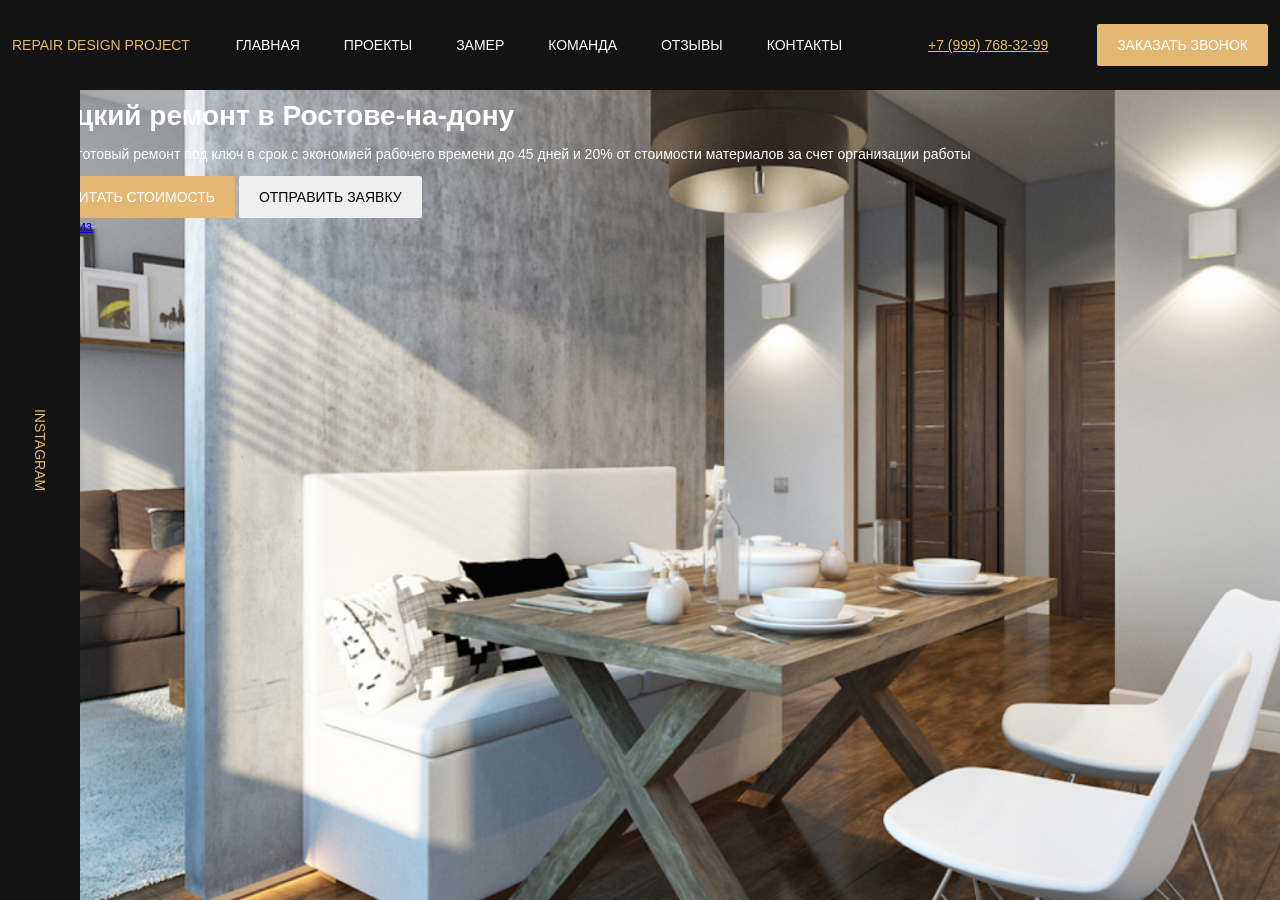
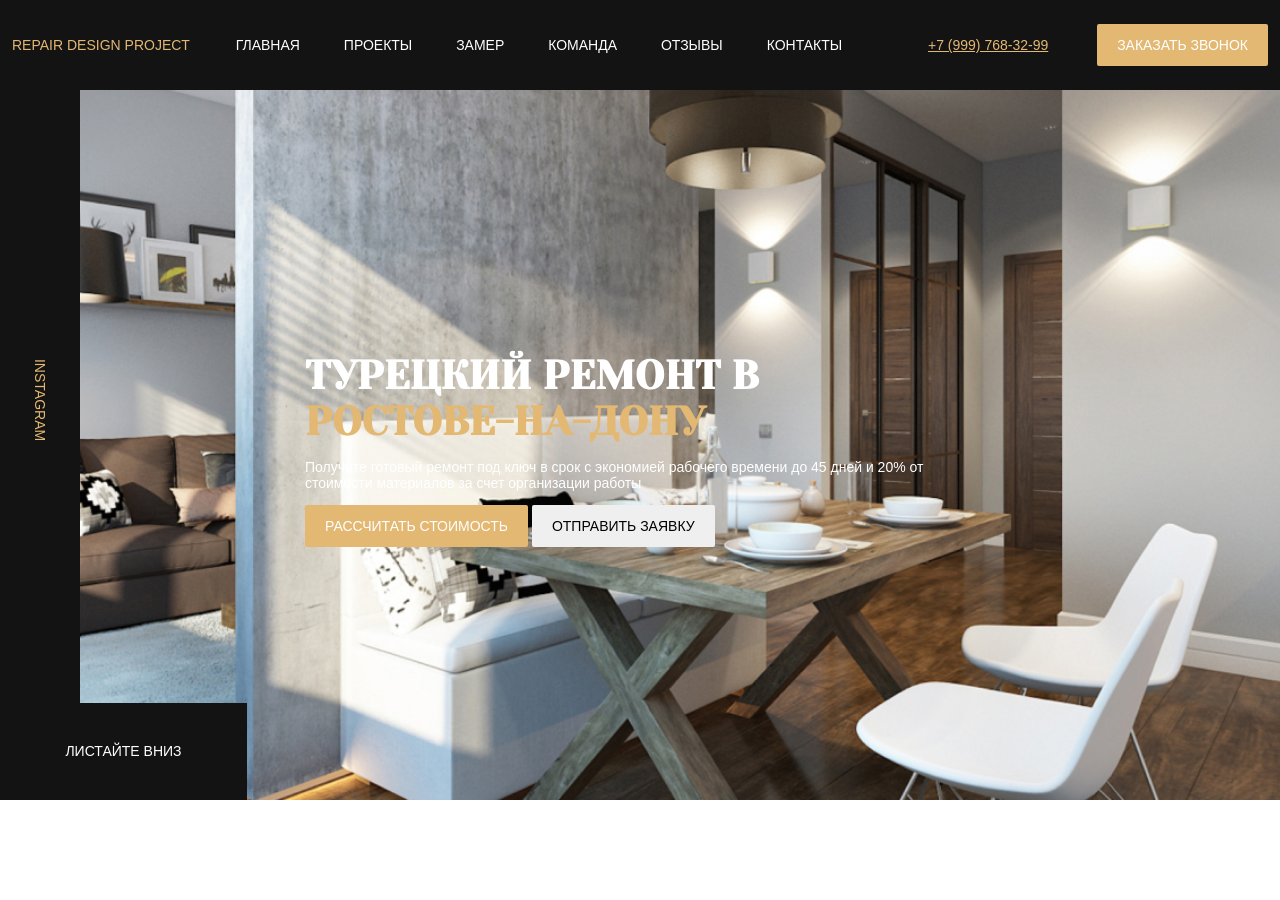
Before and after one commit to Shurenchikkwork/shurenchikk-work.best, a website: page index.html in a window 1280 px wide. After the commit the page ends 800 px from the top, so only its background shows below. Drawn offline with Linux system fonts and the light colour scheme.

Commit message:
add dtyles to h1

```diff
--- a/index.html
+++ b/index.html
@@ -5,6 +5,7 @@
     <meta name="viewport" content="width=device-width, initial-scale=1.0">
     <meta http-equiv="X-UA-Compatible" content="ie=edge">
     <link rel="stylesheet" href="css/style.css">
+    <link href="https://fonts.googleapis.com/css?family=Yeseva+One&display=swap&subset=cyrillic" rel="stylesheet">
     <title></title>
 </head>
 <body>
@@ -37,18 +38,19 @@
             <div class="instagram hero__instagram">
                 <a href="#" class="instagram__link">instagram</a>
             </div>
-            <div class="hero__content">
-                <div class="container">
-                    <h1 class="title hero__title">Турецкий ремонт в Ростове-на-дону</h1>
+            <div class="container">
+                <div class="hero__content">
+                    <h1 class="title hero__title">Турецкий ремонт в <span class="title--primary">Ростове-на-дону</span></h1>
                     <p class="hero__text">Получите готовый ремонт под ключ в срок с экономией рабочего времени до 45 дней и 20% от стоимости
                         материалов за счет
                         организации работы</p>
                     <button class="button hero__button button--primary">Рассчитать стоимость</button>
                     <button class="button hero__button button--outline">Отправить заявку</button>
                 </div>
-                <!-- /.container -->
+
             </div>
-            <a href="#" class="scroll-down">листайте вниз</a>
+            <!-- /.container -->
+            <a href="#" class="hero__scroll-down">листайте вниз</a>
         </section>
     </main>
 </body>
--- a/sass/templates/_hero.sass
+++ b/sass/templates/_hero.sass
@@ -1,15 +1,33 @@
 .hero
     position: relative
+    display: flex
+    flex-direction: column
+    justify-content: center
     padding-top: 100px
     background: $dark url('../img/hero-bg.jpg') no-repeat center / cover
     height: 100vh
     color: $light
+    &__content
+        max-width: 670px
     &__instagram
         position: absolute
         left: 0
         top: 0
         max-width: 80px
         height: 100%
+    &__scroll-down
+        position: absolute
+        display: flex
+        justify-content: center
+        align-items: center
+        left: 0
+        bottom: 0
+        min-width: 247px
+        min-height: 97px
+        background-color: $dark
+        text-transform: uppercase
+        text-decoration: none
+        color: $light
 .instagram
     display: flex
     justify-content: center
@@ -21,4 +39,9 @@
         color: $primary
         transform: rotate(90deg);
 .title
+    font-family: 'Yeseva One', cursive;
+    text-transform: uppercase
+    font-size: 40px
     margin: 0
+    &--primary
+        color: $primary
```
Also changed, not shown: css/style.css.
